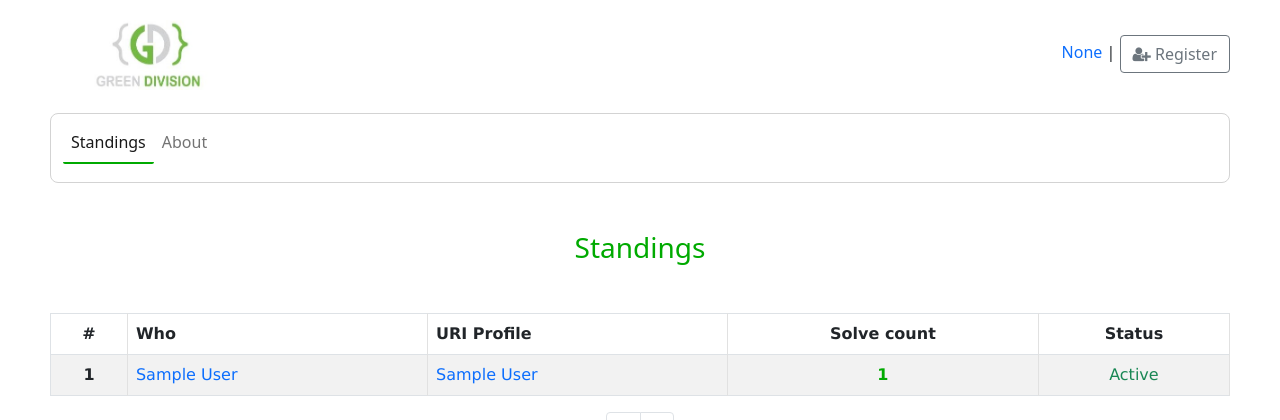
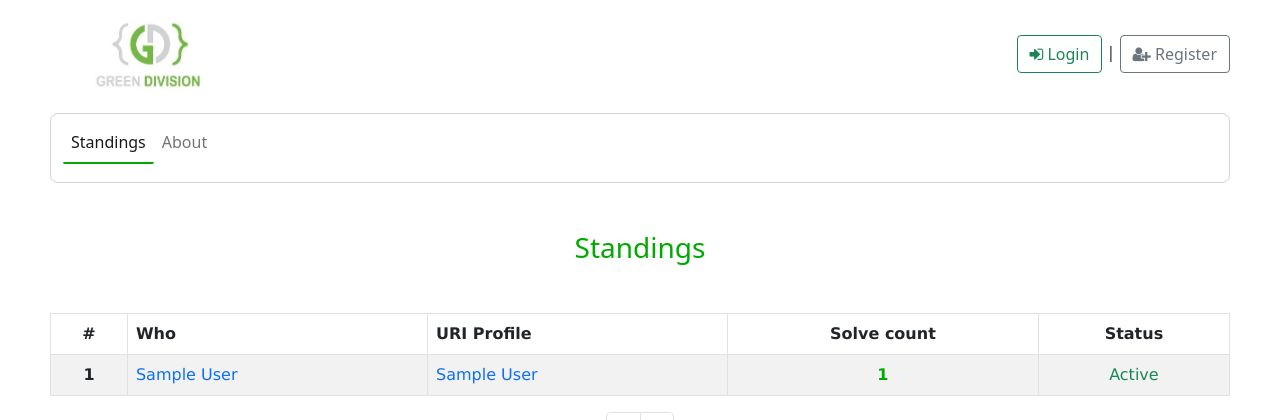
Before and after one commit to smhimran/GreenDivision, a Django app: page / in a window 1280 px wide. Shown: the top 420 px of the page. Run offline with Django 3.2, Linux system fonts and the light colour scheme; tables that the repository leaves empty hold one stand-in row (values such as "Sample post").

Commit message:
fix: profile link

```diff
--- a/public/templates/public/base.html
+++ b/public/templates/public/base.html
@@ -43,8 +43,8 @@
                 >
                 <div class="accounts mb-2">
                 {% if request.user.is_authenticated == False %}
-                    <a href="{% url 'public:profile' request.user.id %}" class="text-decoration-none"
-                        >{{ request.user.id }} </a
+                    <a href="{% url 'accounts:login'  %}" class="btn btn-outline-success"
+                        ><span><i class="fa fa-sign-in"></i></span> Login</a
                     >
                     |
                     <a href="{% url 'accounts:register'  %}" class="btn btn-outline-secondary"
@@ -52,8 +52,8 @@
                         Register</a
                     >
                 {% else %}
-                <a href="{% url 'public:login'  %}" class="btn btn-outline-success"
-                        ><span><i class="fa fa-sign-in"></i></span> Login</a
+                <a href="{% url 'public:profile' request.user.id %}" class="text-decoration-none"
+                        > {{ request.user.id }} </a
                     >
                     <a href="{% url 'accounts:logout'  %}" class="btn btn-outline-danger"
                         ><span><i class="fa fa-sign-out"></i></span>
```
